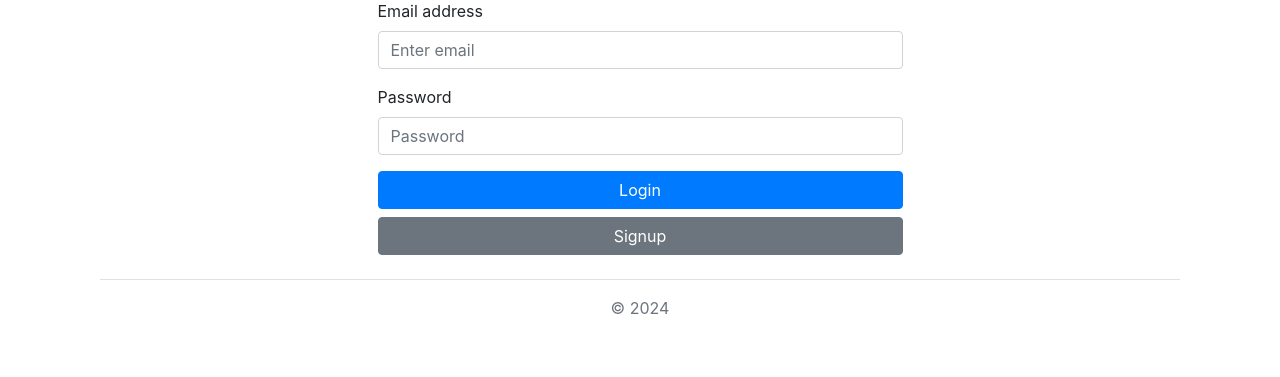
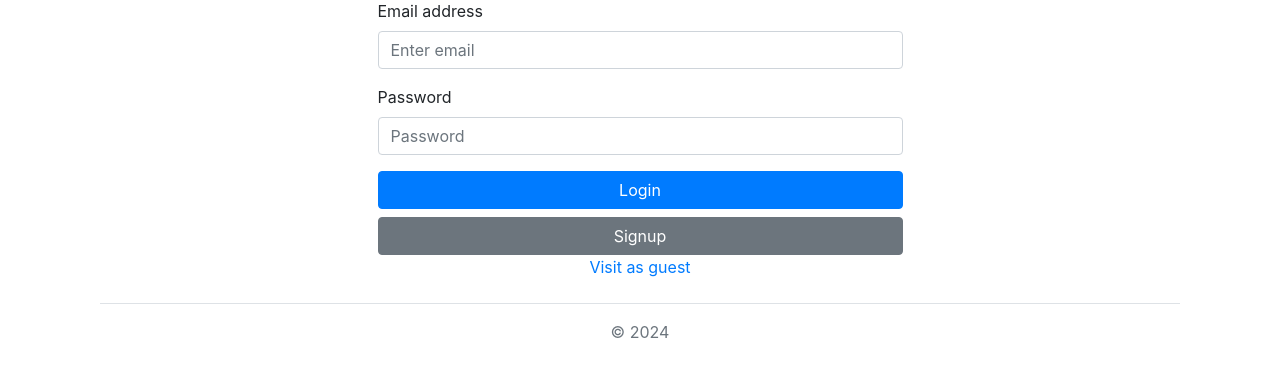
Before and after one commit to RegiLoshi/Library-Web, a PHP site: page / in a window 1280 px wide. Shown: the part 250-627 px from the top of the page. Run offline with PHP 8.4, Linux system fonts and the light colour scheme.

Commit message:
small fixes :D

```diff
--- a/php/index.php
+++ b/php/index.php
@@ -113,6 +113,9 @@
                 </div>
                 <button type="submit" name="login_button" class="btn btn-primary btn-block">Login</button>
                 <a href="userSignUp.php" class="btn btn-secondary btn-block">Signup</a>
+                <div class="text-center">
+                    <a href="MainView.php">Visit as guest</a>
+                </div>
             </form>
         </div>
     </div>
--- a/php/userSignUp.php
+++ b/php/userSignUp.php
@@ -5,6 +5,11 @@
 session_start();
 if (isset($_SESSION['user_id'])) {
     header('location:MainView.php');
+    exit();
+}
+
+if(isset($_SESSION['admin_id'])) {
+    header('location:AdminView.php');
     exit();
 }
 
```
